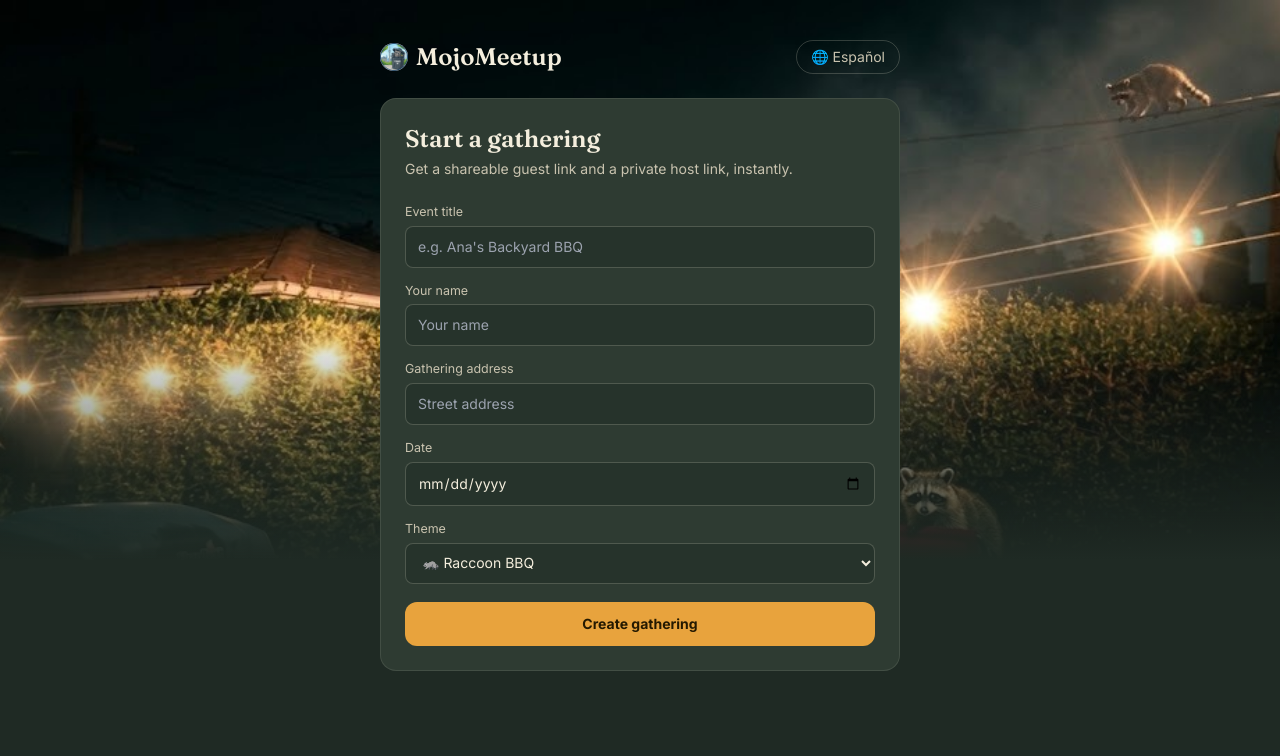
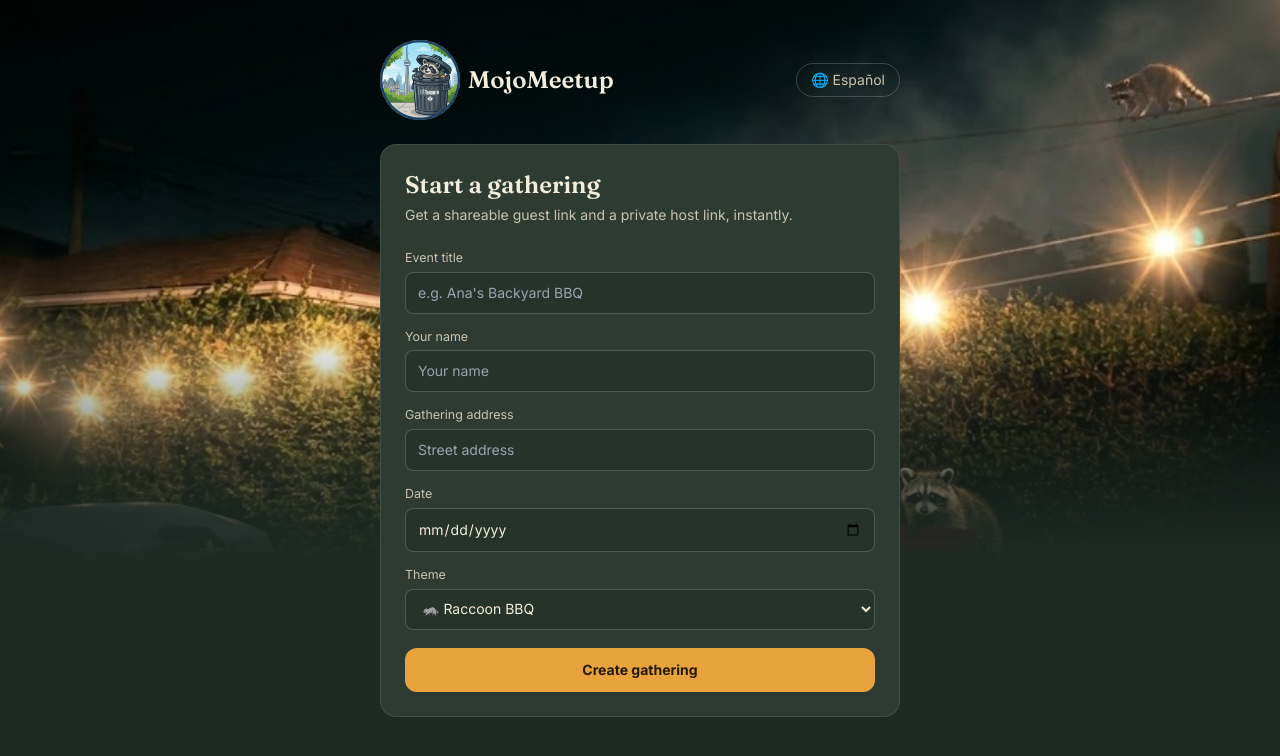
Before and after one commit to mojomapache/mojo-events, a Next.js app: page / in a window 1280 px wide. Shown: the top 756 px of the page. Built offline with nearby package versions, Linux system fonts and the light colour scheme.

Commit message:
move host-pick badge to bottom corner, bump logo to 80px

```diff
--- a/app/g/[slug]/GuestClient.tsx
+++ b/app/g/[slug]/GuestClient.tsx
@@ -88,7 +88,7 @@ export default function GuestClient({ slug }: { slug: string }) {
       <div className="max-w-[880px] mx-auto px-5 pt-6">
         <div className="flex justify-between items-center mb-5 flex-wrap gap-2.5">
           <div className="font-disp text-xl font-semibold flex items-center gap-2">
-            <Logo mode={gathering.logoMode} size={56} /> {t.appName}
+            <Logo mode={gathering.logoMode} size={80} /> {t.appName}
           </div>
           <button onClick={() => { const next = lang === "en" ? "es" : "en"; setLang(next); setCookieLang(next); }} className="text-sm border border-[var(--border-strong)] rounded-full px-3.5 py-1.5 text-[var(--cream-dim)]">
             🌐 {t.langToggle}
--- a/app/g/[slug]/host/HostClient.tsx
+++ b/app/g/[slug]/host/HostClient.tsx
@@ -134,7 +134,7 @@ export default function HostClient({ slug, hostKey }: { slug: string; hostKey: s
     <ThemeStyle themeKey={gathering.theme}>
       <div className="max-w-[880px] mx-auto px-5 pt-6">
         <div className="flex justify-between items-center mb-6 flex-wrap gap-2.5">
-          <div className="font-disp text-xl font-semibold flex items-center gap-2"><Logo mode={gathering.logoMode} /> {t.appName} · {t.hostView}</div>
+          <div className="font-disp text-xl font-semibold flex items-center gap-2"><Logo mode={gathering.logoMode} size={80} /> {t.appName} · {t.hostView}</div>
           <button onClick={() => { const next = lang === "en" ? "es" : "en"; setLang(next); setCookieLang(next); }} className="text-sm border border-[var(--border-strong)] rounded-full px-3.5 py-1.5 text-[var(--cream-dim)]">
             🌐 {t.langToggle}
           </button>
--- a/app/page.tsx
+++ b/app/page.tsx
@@ -52,7 +52,7 @@ export default function CreateGatheringPage() {
       <div className="max-w-[560px] mx-auto px-5 pt-10">
         <div className="flex justify-between items-center mb-6">
           <div className="font-disp text-2xl font-semibold flex items-center gap-2">
-            <Logo mode="day" /> {t.appName}
+            <Logo mode="day" size={80} /> {t.appName}
           </div>
           <button
             onClick={() => { const next = lang === "en" ? "es" : "en"; setLang(next); setCookieLang(next); }}
--- a/components/PlaceCard.tsx
+++ b/components/PlaceCard.tsx
@@ -49,7 +49,7 @@ export default function PlaceCard({ place, lang }: { place: PlaceCardData; lang:
   return (
     <div className="relative min-w-[240px] rounded-t border-t-[3px] border-t-[var(--accent)] bg-[var(--bg-card)] border border-[var(--border)] rounded-b-xl p-4 hover:bg-[var(--bg-card-hover)] transition-colors">
       {place.hostPick && (
-        <span className="absolute top-2 right-2 rounded-full bg-[var(--accent)] text-[#241900] text-[0.66rem] font-bold px-2.5 py-0.5 z-10">★</span>
+        <span className="absolute bottom-2 right-2 rounded-full bg-[var(--accent)] text-[#241900] text-[0.66rem] font-bold px-2.5 py-0.5 z-10">★</span>
       )}
       <div className="flex items-start gap-2.5 mb-2">
         <div className="w-[34px] h-[34px] rounded-lg bg-[var(--bg-panel)] flex items-center justify-center shrink-0 text-[17px]">
```
